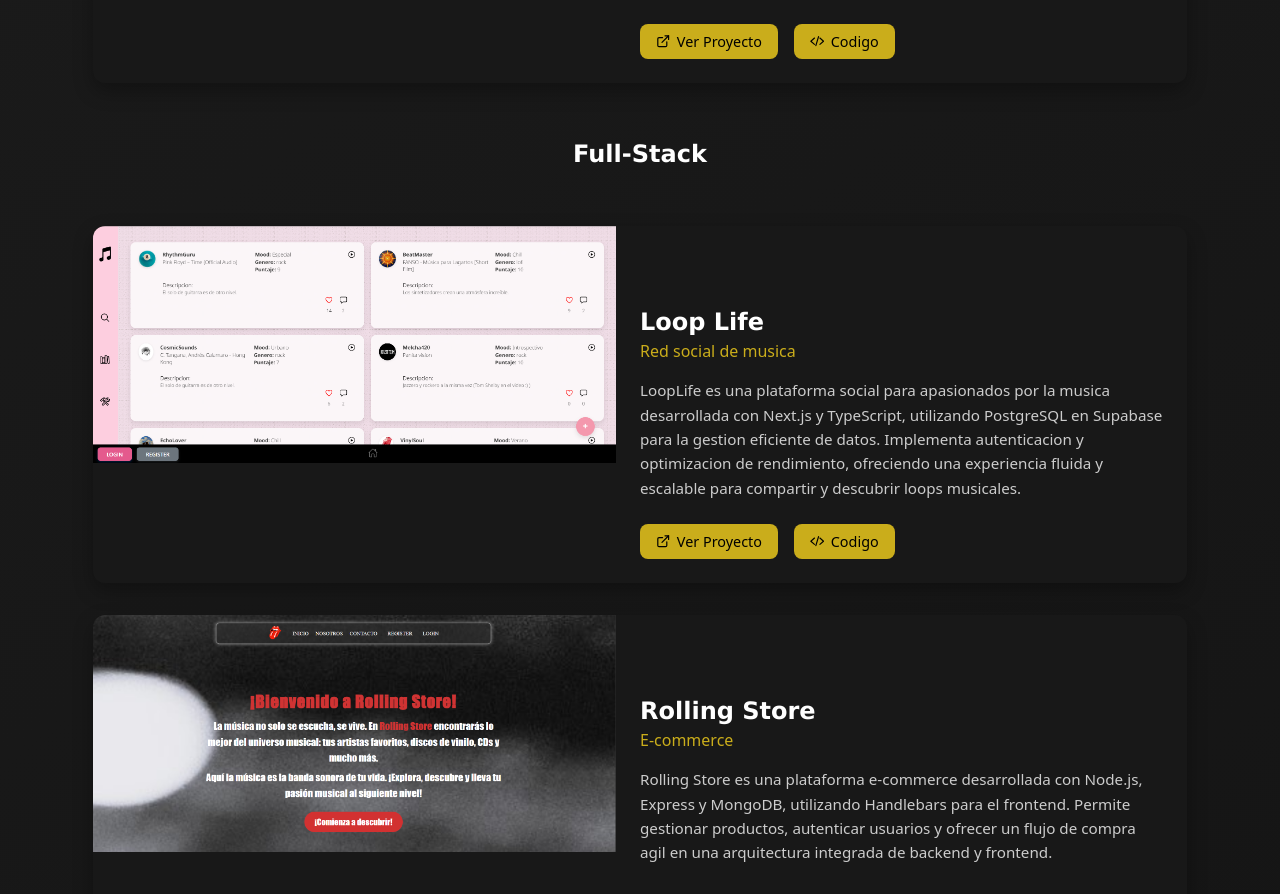
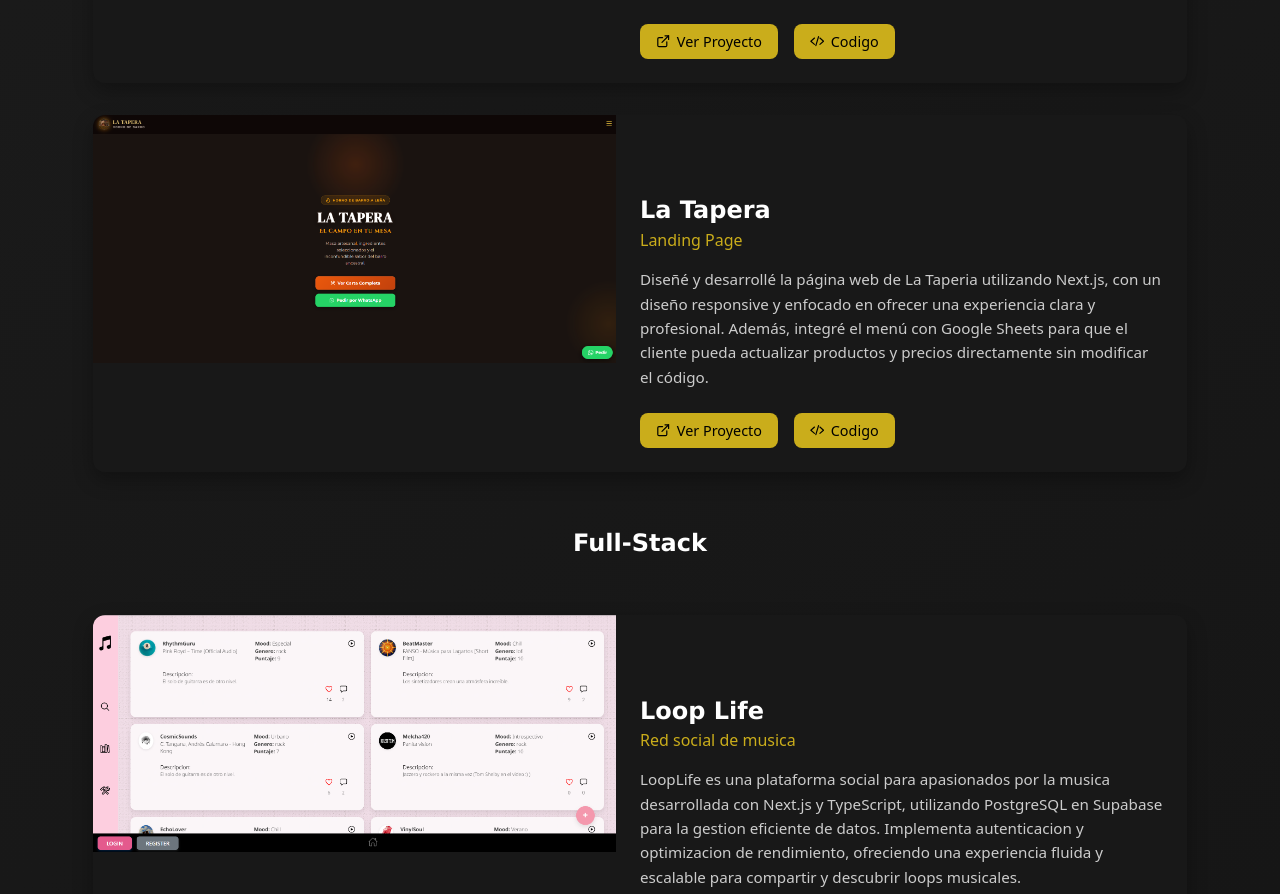
Before and after one commit to Gero0202/Portafolio, a Next.js app: page / in a window 1280 px wide. Shown: the part 1789-2683 px from the top of the page. Built offline with nearby package versions, Linux system fonts and the light colour scheme.

Commit message:
cambios cv y agrgado proyecto

```diff
--- a/src/app/components/Proyects.tsx
+++ b/src/app/components/Proyects.tsx
@@ -56,6 +56,26 @@
                         </div>
                     </div>
                 </div>
+
+                 <div className={styles["cards-proyects"]}>
+                    <div className={styles["card-image"]}>
+                        <img src="/captura-latapera.png" alt="Tapera" />
+                    </div>
+                    <div className={styles["card-content"]}>
+                        <h3>La Tapera</h3>
+                        <span className={styles["card-subtitle"]}>Landing Page</span>
+                        <p>
+                            Diseñé y desarrollé la página web de La Taperia utilizando Next.js, con un diseño responsive y enfocado en ofrecer una experiencia clara y profesional. Además, integré el menú con Google Sheets para que el cliente pueda actualizar productos y precios directamente sin modificar el código.
+                        </p>
+
+
+                        <div className={styles["card-links"]}>
+                            <a href="https://latapera.vercel.app/"><LuExternalLink /> Ver Proyecto</a>
+                            <a href="https://github.com/Gero0202/latapera"><IoCodeSlash />Codigo</a>
+                        </div>
+                    </div>
+                </div>
+
             </div>
 
 
```
Also changed, not shown: public/captura-latapera.png (added), 1 other file (tests, documents, lock files or other folders).
